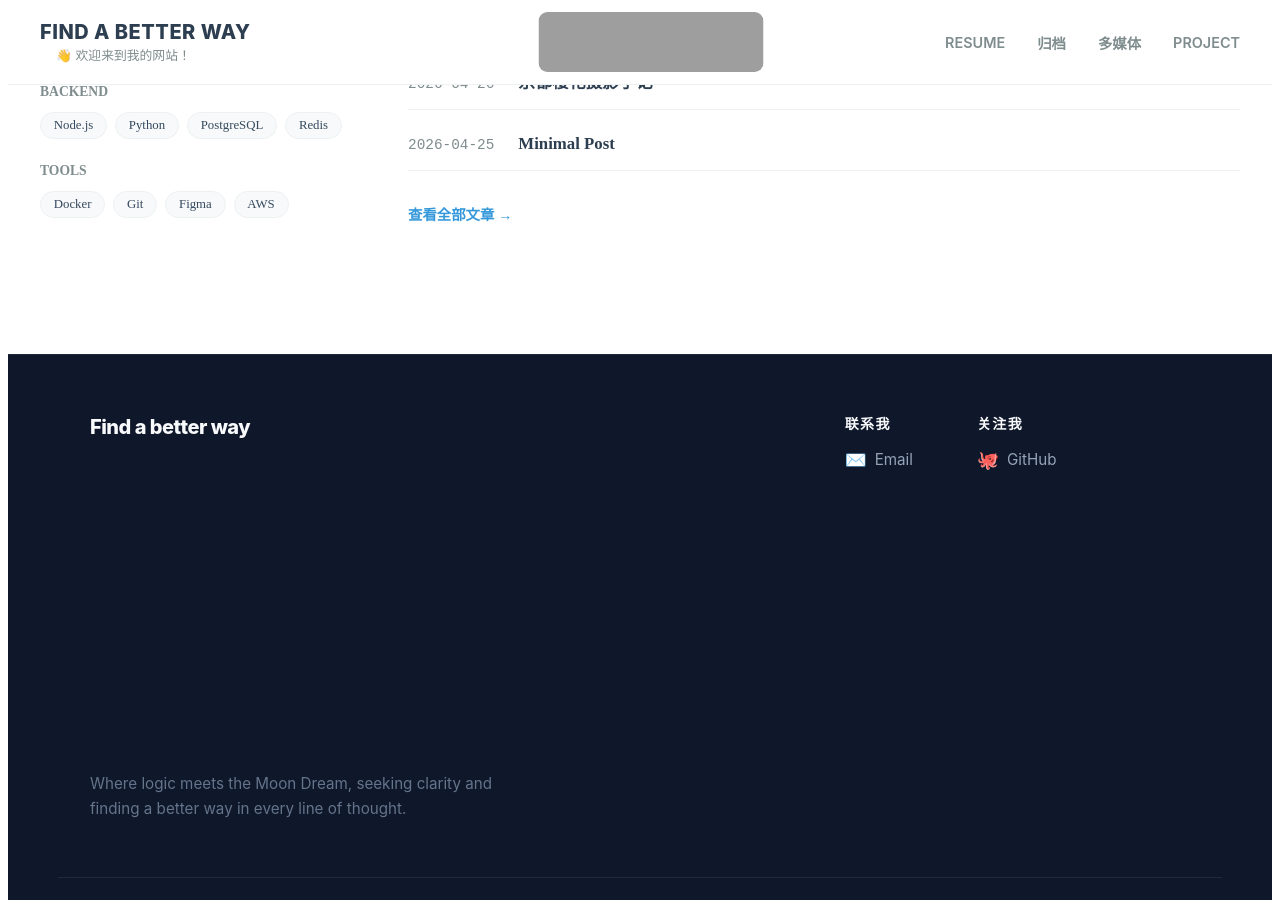
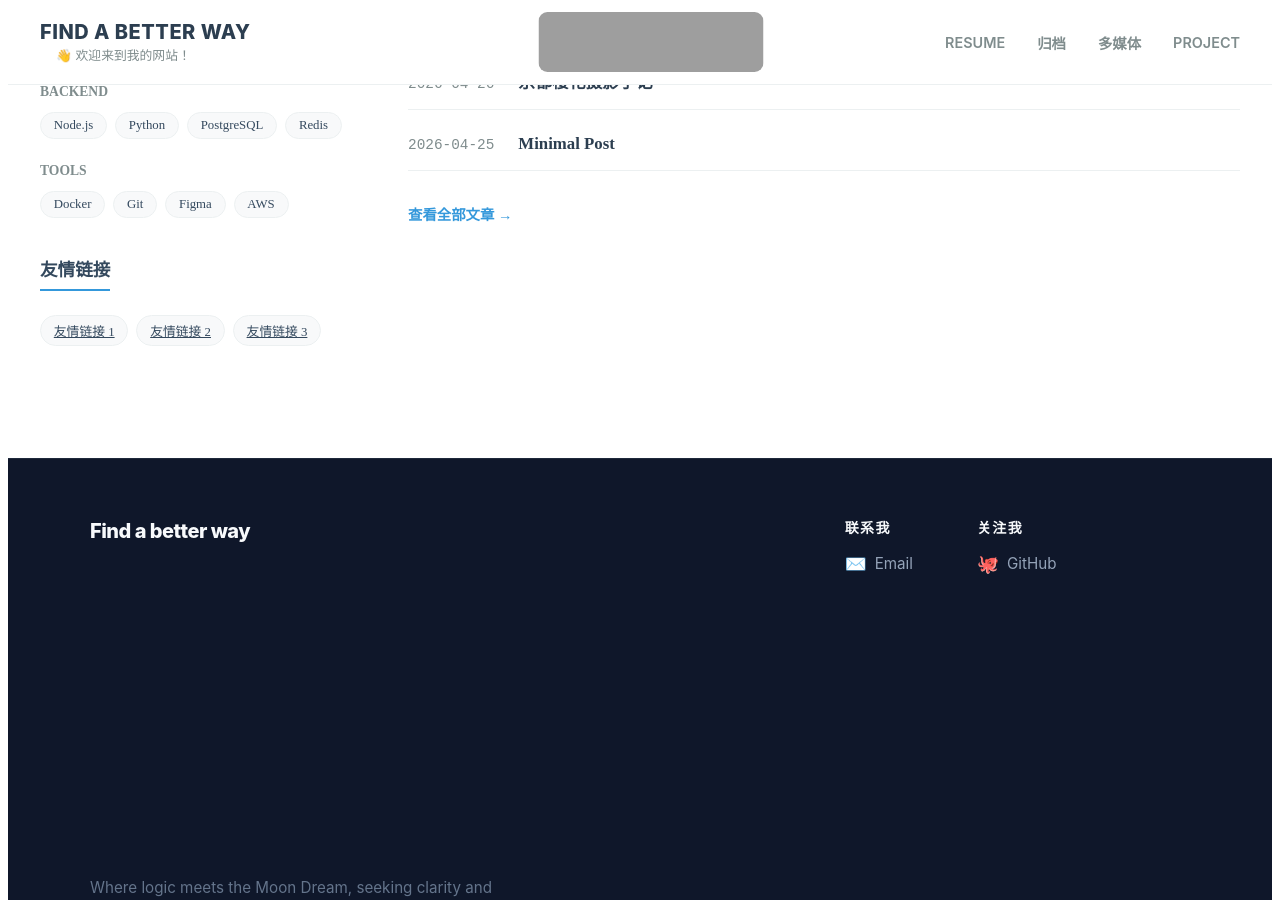
Before and after one commit to triplejno3-alt/My-Site, a Jekyll site: the page built from index.markdown, in a window 1280 px wide and 900 px high, scrolled down 774 px. Built offline with Jekyll 4.4.1, drawn with Linux system fonts in a browser that asks for light colours; grey boxes are pictures that could not be loaded.

Commit message:
feat: add friendship links section to resume layout
This change introduces a new "Friendship Links" (友情链接) section to the resume sidebar. It includes:
- Configuration data in `_config.yml` to manage link names and URLs.
- Layout updates in `_layouts/home.html` to render these links using the existing skill-tag styling for consistency.

This allows the site to display a blogroll or external references directly on the homepage.

```diff
--- a/_config.yml
+++ b/_config.yml
@@ -82,3 +82,10 @@ resume:
       role: "Frontend Engineer"
       period: "2019 - 2022"
       desc: "主导多个响应式网站开发，获得年度最佳设计奖。"
+  links:
+    - name: "友情链接 1"
+      url: "#"
+    - name: "友情链接 2"
+      url: "#"
+    - name: "友情链接 3"
+      url: "#"
--- a/_layouts/home.html
+++ b/_layouts/home.html
@@ -40,6 +40,15 @@
         </div>
       </div>
       {% endfor %}
+    </div>
+
+    <div class="links-section">
+      <h2 class="sidebar-title">友情链接</h2>
+      <div class="skill-tags">
+        {% for link in site.resume.links %}
+        <a href="{{ link.url }}" class="skill-tag" target="_blank">{{ link.name }}</a>
+        {% endfor %}
+      </div>
     </div>
   </aside>
 
```
